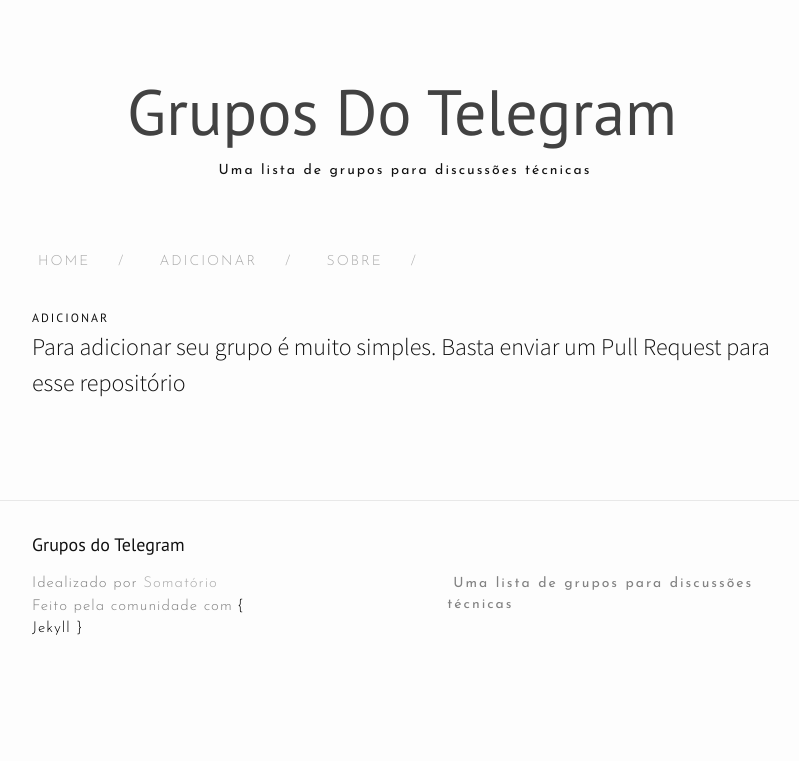
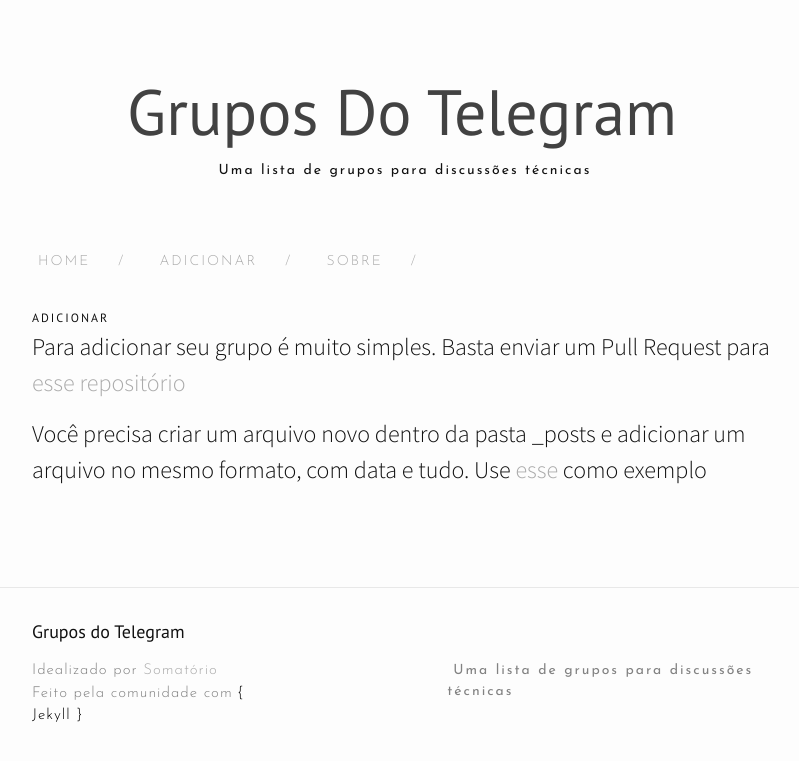
Before and after one commit to listatelegram/listatelegram.github.io, a Jekyll site: the page built from adicionar.md, in a window 1280 px wide. Shown: the top 761 px of the page, without its empty margins (238-1037 px from the left). Built offline with Jekyll 4.4.1, drawn with Linux system fonts in a browser that asks for light colours; nearby versions of some CDN libraries.

Commit message:
Adicionando mais informações sobre adição de novos grupos

```diff
--- a/adicionar.md
+++ b/adicionar.md
@@ -4,4 +4,5 @@
 permalink: /adicionar/
 ---
 
-<p>Para adicionar seu grupo é muito simples. Basta enviar um Pull Request para esse repositório</p>
+<p>Para adicionar seu grupo é muito simples. Basta enviar um Pull Request para <a href="https://github.com/listatelegram/listatelegram.github.io">esse repositório</a></p>
+<p>Você precisa criar um arquivo novo dentro da pasta _posts e adicionar um arquivo no mesmo formato, com data e tudo. Use <a href="https://raw.githubusercontent.com/listatelegram/listatelegram.github.io/master/_posts/2016-04-15-docker-br.markdown">esse</a> como exemplo</p>
```
